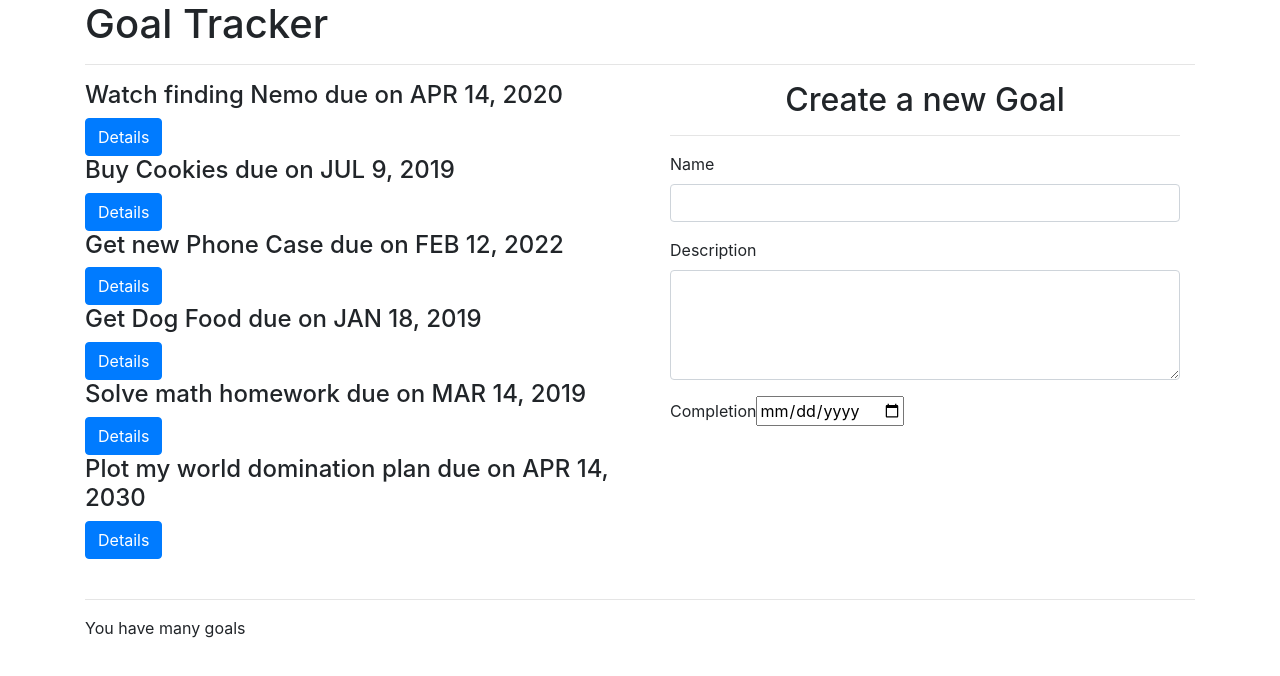
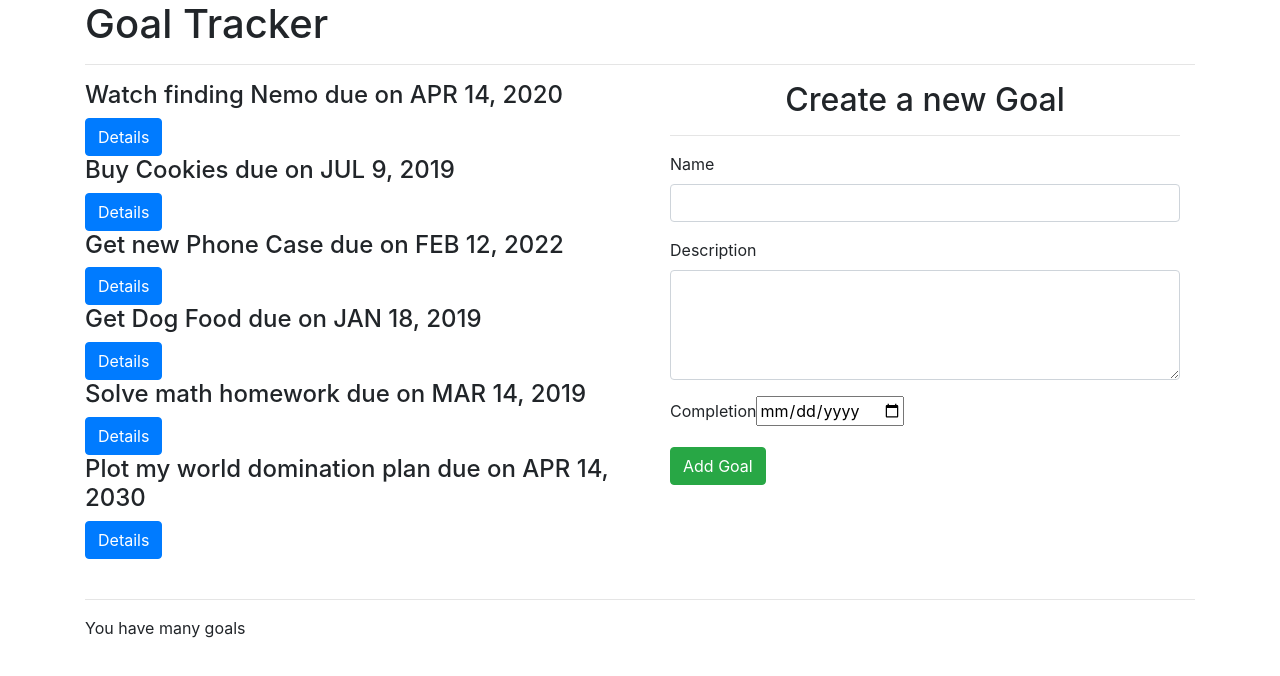
Before and after one commit to wavyylikethesea/Goal-tracker, an Angular app: page / in a window 1280 px wide. Shown: the top 676 px of the page. Built offline with nearby package versions, Linux system fonts and the light colour scheme.

Commit message:
Bing the form template to the form logic

```diff
--- a/src/app/goal-form/goal-form.component.html
+++ b/src/app/goal-form/goal-form.component.html
@@ -1,11 +1,11 @@
 <div class="container-fluid">
         <h2 class="text-center">Create a new Goal</h2>
         <hr>
-        <form>
+        <form #goalForm='ngForm'>
             <div class="form-group">
 
                 <label for="name">Name</label>
-                <input type="text" required class="form-control" id="name">
+                <input type="text" required class="form-control" id="name" [(ngModel)]="newGoal.name" name="name">
 
             </div>
             <div class="form-group">
@@ -15,9 +15,11 @@
 
             </div>
             <div class="form-group">
+
                 <label for="complete">Completion</label>
                 <input type='date' id="complete" required>
 
             </div>
+            <button type="submit" class="btn btn-success">Add Goal</button>
         </form>
       </div>
--- a/src/app/goal-form/goal-form.component.ts
+++ b/src/app/goal-form/goal-form.component.ts
@@ -1,4 +1,5 @@
 import { Component, OnInit } from '@angular/core';
+import { Goal } from '../goals';
 
 @Component({
   selector: 'app-goal-form',
@@ -7,6 +8,8 @@
 })
 export class GoalFormComponent implements OnInit {
 
+  newGoal = new Goal(0,"","",new Date());
+
   constructor() { }
 
   ngOnInit() {
```
